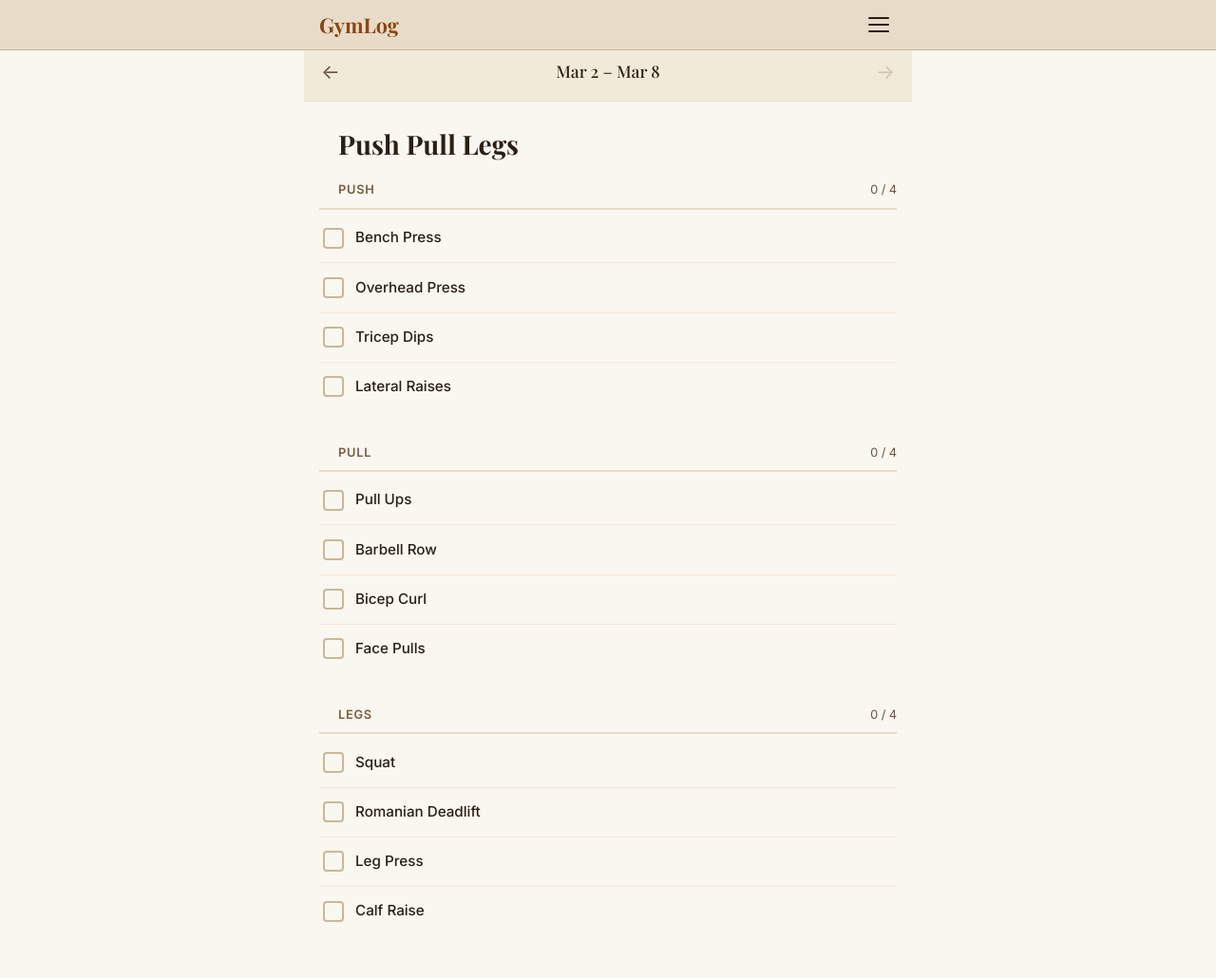
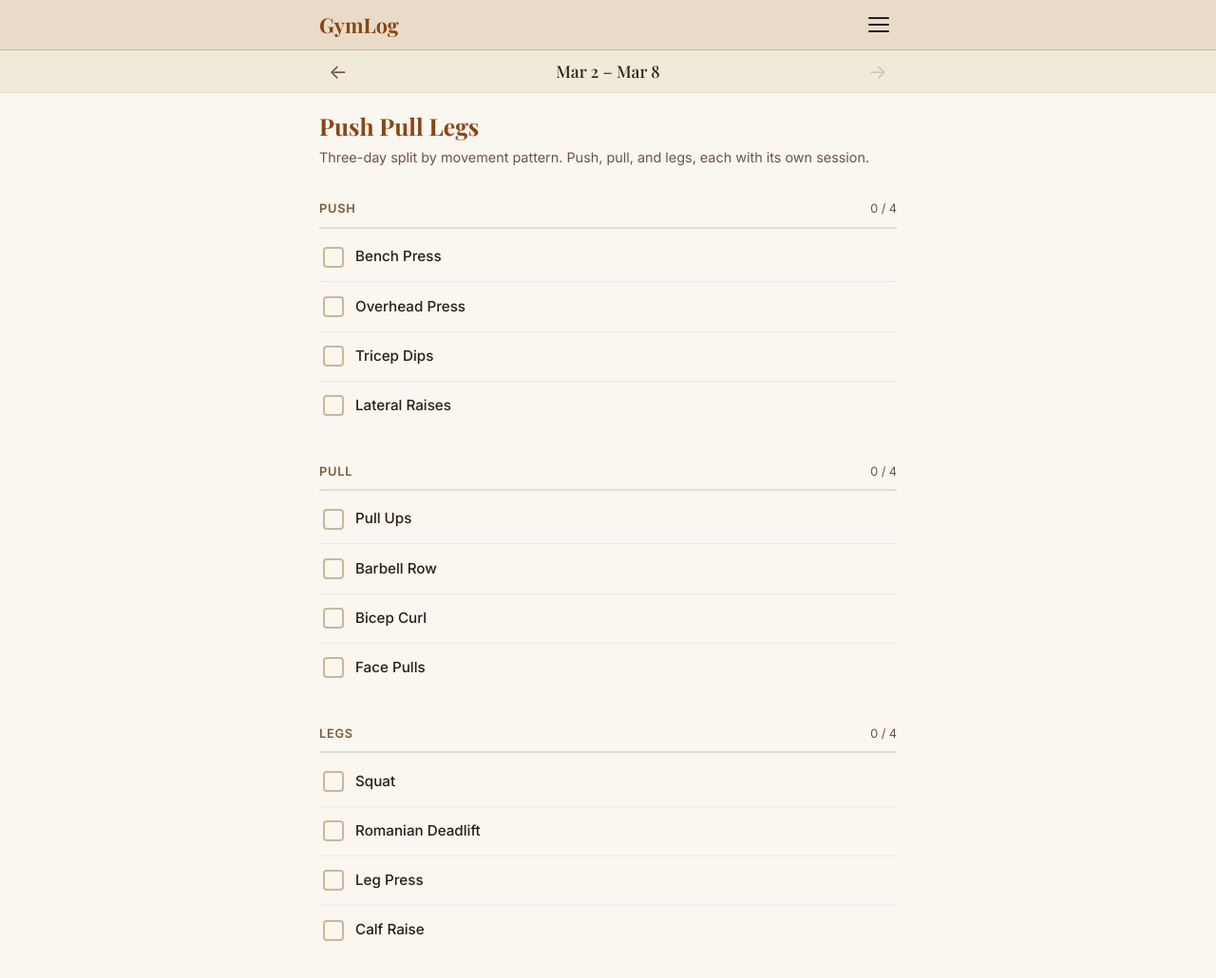
Before and after one commit to fermin-silva/fermin-silva.github.io, a Jekyll site: the page built from _routines/ppl.md, in a window 1280 px wide and 1045 px high. Shown: the top 1030 px of the window at 95% size. Built offline with Jekyll 4.4.1, drawn with Linux system fonts in a browser that asks for light colours.

Commit message:
Feat/routine page header polish (#3)
* feat: polish routine page header and week bar layout

- Move week bar outside main-content as a full-width sub-navbar,
  mirroring the .navbar pattern (inner wrapper with max-width + auto margins)
- Align routine title, subtitle, and section labels to the same 1rem
  left edge as GymLog brand and week bar arrows
- Style routine title with accent color and Playfair Display font,
  matching the site hero aesthetic
- Add bilingual short description (desc) to each routine YAML and
  render it as a subtitle below the title

Co-Authored-By: Claude Haiku 4.5 <noreply@anthropic.com>

* add serve local

* refactor: make rutina-routine a standalone layout

Remove week-bar conditional from rutina-default by giving rutina-routine
its own full HTML structure. The week bar now lives where it belongs,
no parent layout awareness needed.

Co-Authored-By: Claude Sonnet 4.6 <noreply@anthropic.com>

* Revert "refactor: make rutina-routine a standalone layout"

This reverts commit 3a47c9921ec526f41031a231d88063c5c03623d4.

---------

Co-authored-by: Fermin Silva <fermin@pomelo.la>
Co-authored-by: Claude Haiku 4.5 <noreply@anthropic.com>

```diff
--- a/_includes/rutina-week-bar.html
+++ b/_includes/rutina-week-bar.html
@@ -1,5 +1,7 @@
 <div class="week-bar">
-  <button class="week-arrow week-prev" aria-label="Previous week">&#8592;</button>
-  <span class="week-label">...</span>
-  <button class="week-arrow week-next" aria-label="Next week" disabled>&#8594;</button>
+  <div class="week-bar-inner">
+    <button class="week-arrow week-prev" aria-label="Previous week">&#8592;</button>
+    <span class="week-label">...</span>
+    <button class="week-arrow week-next" aria-label="Next week" disabled>&#8594;</button>
+  </div>
 </div>
--- a/_layouts/rutina-default.html
+++ b/_layouts/rutina-default.html
@@ -18,6 +18,9 @@
 </head>
 <body>
   {% include rutina-navbar.html %}
+  {% if page.layout == 'rutina-routine' %}
+    {% include rutina-week-bar.html %}
+  {% endif %}
   <main class="main-content">
     {{ content }}
   </main>
--- a/_layouts/rutina-routine.html
+++ b/_layouts/rutina-routine.html
@@ -6,13 +6,18 @@ layout: rutina-default
      data-name-en="{{ page.name.en | default: page.name }}"
      data-name-es="{{ page.name.es | default: page.name }}">
 
-  {% include rutina-week-bar.html %}
-
   <h1 class="routine-title"
       data-i18n-en="{{ page.name.en | default: page.name }}"
       data-i18n-es="{{ page.name.es | default: page.name }}">
     {{ page.name.en | default: page.name }}
   </h1>
+  {% if page.desc %}
+  <p class="routine-subtitle"
+     data-i18n-en="{{ page.desc.en | default: page.desc }}"
+     data-i18n-es="{{ page.desc.es | default: page.desc }}">
+    {{ page.desc.en | default: page.desc }}
+  </p>
+  {% endif %}
 
   {% if page.type == "flat" %}
     <div class="exercise-section" data-section="all">
--- a/_routines/ppl.md
+++ b/_routines/ppl.md
@@ -2,6 +2,9 @@
 name:
   en: Push Pull Legs
   es: Empuje Jalón Piernas
+desc:
+  en: Three-day split by movement pattern. Push, pull, and legs, each with its own session.
+  es: División de tres días por patrón de movimiento. Empuje, jalón y piernas, cada uno en su sesión.
 slug: ppl
 type: by_day
 days:
--- a/assets/css/rutina.css
+++ b/assets/css/rutina.css
@@ -101,21 +101,32 @@ body {
 /* ── Routine page ── */
 .routine-title {
   font-family: var(--font-heading);
-  font-size: 1.75rem;
+  font-size: 1.55rem;
   font-weight: 700;
-  padding-left: 1.25rem;
-  margin-bottom: 0.5rem;
+  color: var(--accent);
+  margin-bottom: 0.25rem;
 }
 
-/* ── Week bar ── */
+.routine-subtitle {
+  font-size: 0.9rem;
+  color: var(--ink-light);
+  margin-bottom: 1.5rem;
+}
+
+/* ── Week bar (sub-navbar, mirrors .navbar pattern) ── */
 .week-bar {
+  background: var(--beige-200);
+  border-bottom: 1px solid var(--beige-300);
+}
+
+.week-bar-inner {
   display: flex;
   align-items: center;
   justify-content: space-between;
-  background: var(--beige-200);
-  border-bottom: 1px solid var(--beige-300);
-  margin: -1.5rem -1rem 1.5rem;
-  padding: 0.65rem 0.5rem;
+  max-width: var(--max-width);
+  margin: 0 auto;
+  padding: 0 1rem;
+  height: 44px;
 }
 
 .week-label {
@@ -181,6 +192,7 @@ div.exercise-section > .section-header {
 .section-label {
   color: var(--brown-700);
   border-bottom: 1px solid var(--beige-300);
+  padding-left: 0;
 }
 
 .section-header .section-label {
```
Also changed, not shown: _routines/fullbody.md (+3 -0 lines), 1 other file.
